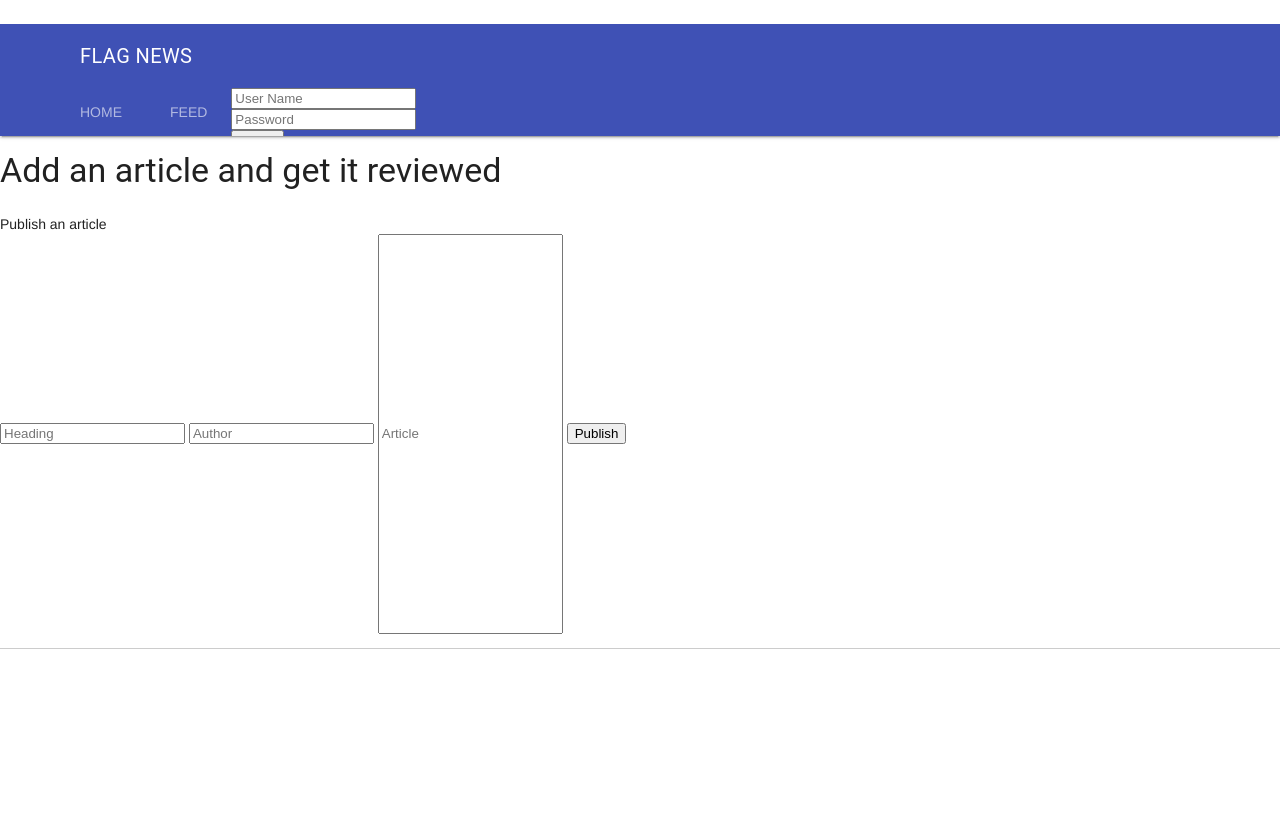
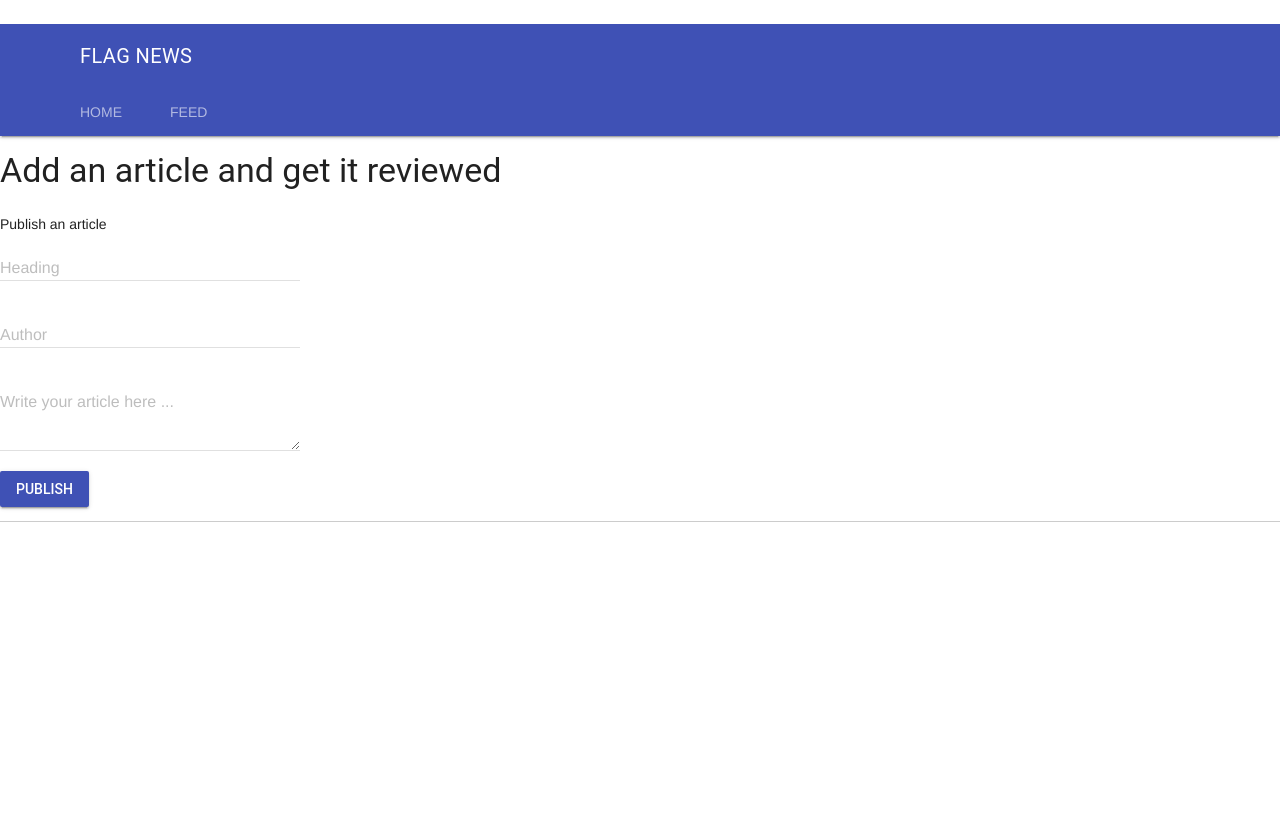
Before and after one commit to satyamtg/HINT4, a Flask app: template templates/private_page.html in a window 1280 px wide. Run offline with Flask 2, Linux system fonts and the light colour scheme; the template is opened without the code that fills it, so the values that code supplies are empty.

Commit message:
Even more materialization

```diff
--- a/templates/layout.html
+++ b/templates/layout.html
@@ -37,22 +37,12 @@
       <a href="/" class="mdl-layout__tab is-active">Home</a>
       <a href="/feed/" class="mdl-layout__tab">Feed</a>
       {% if session.get("current_user", None) != None %}
-      <a href="/publish" class="mdl-layout__tab">Publish</a>
+      <a href="/private/" class="mdl-layout__tab">Publish</a>
       {% endif%}
       {% if session.get("current_user", None) == "ADMIN" %}
       <a href="/admin" class="mdl-layout__tab">Admin Dashboard</a>
       {% endif %}
-      {% if session.get("current_user", None) == None %}
-              <form action="/login" method="post" class="navbar-form navbar-right">
-                  <div class="form-group">
-                    <input type="text" name="id" placeholder="User Name" class="form-control">
-                  </div>
-                  <div class="form-group">
-                    <input type="password" name="pw" placeholder="Password" class="form-control">
-                  </div>
-                  <button type="submit" class="btn btn-success">Log In</button>
-              </form>
-      {% else %}
+      {% if session.get("current_user", None) != None %}
       <a href="/logout" class="mdl-layout__tab">Logout {{ session.get("current_user") }}</a>
       {% endif %}
     </div>
--- a/templates/private_page.html
+++ b/templates/private_page.html
@@ -9,10 +9,22 @@
       <label for="textArea" class="col-lg-3 control-label">Publish an article</label>
       <div class="col-lg-9">
       <form action="/publish" method="post">
-        <input class="form-control" name="heading" placeholder="Heading"></input>
-        <input class="form-control" name="author" placeholder="Author"></input>
-        <input class="form-control" name="body" placeholder="Article" style="height: 50%;"></input>
-        <button type="submit" class="btn btn-success">Publish</button>
+        <div class="mdl-textfield mdl-js-textfield mdl-textfield--floating-label">
+          <input class="mdl-textfield__input" type="text" id="sample3" name="heading">
+          <label class="mdl-textfield__label" for="sample3">Heading</label>
+        </div>
+        <br>
+        <div class="mdl-textfield mdl-js-textfield mdl-textfield--floating-label">
+          <input class="mdl-textfield__input" type="text" id="sample3" name="author">
+          <label class="mdl-textfield__label" for="sample3">Author</label>
+        </div>
+        <br>
+        <div class="mdl-textfield mdl-js-textfield">
+          <textarea class="mdl-textfield__input" type="text" rows= "3" id="sample5"  name="body" ></textarea>
+          <label class="mdl-textfield__label" for="sample5">Write your article here ...</label>
+        </div>
+        <br>
+        <button type="submit" class="mdl-button mdl-js-button mdl-button--raised mdl-button--colored">Publish</button>
       </form>
      </div>
     </div>
```
Also changed, not shown: templates/index.html (+23 -5 lines), templates/public_page.html (+0 -44 lines).
